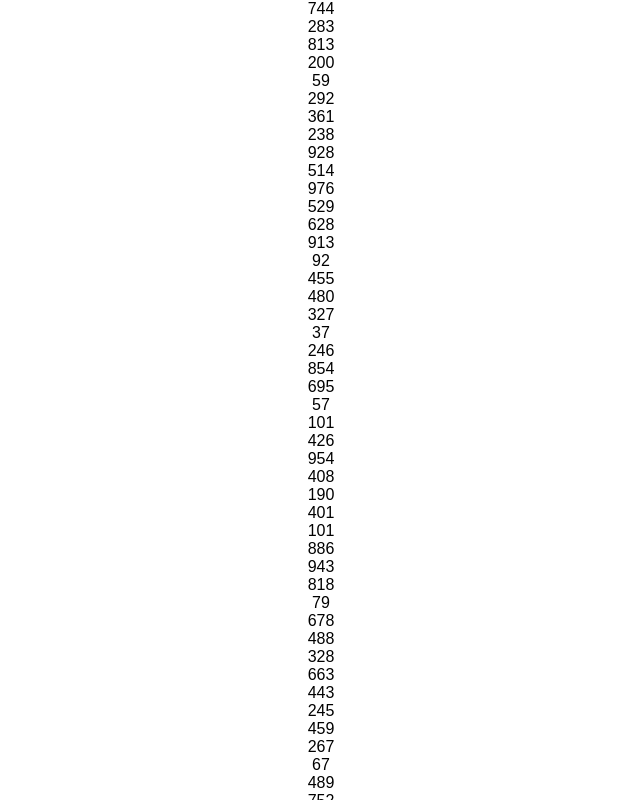
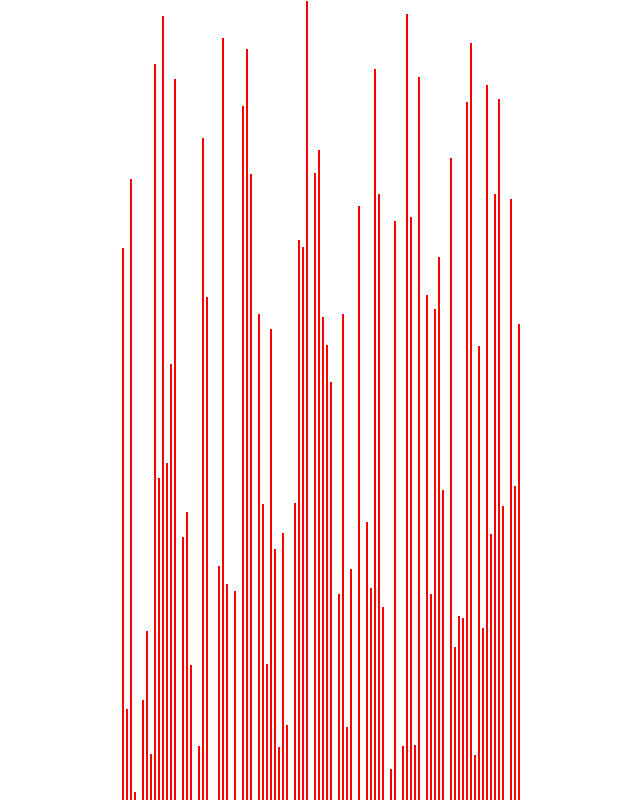
Before and after one commit to umawani/VisualSorting, a React (Create React App) app in the folder sorting_visual/: page / in a window 1280 px wide. Shown: the top 800 px of the page, without its empty margins (319-959 px from the left). Built offline with nearby package versions, Linux system fonts and the light colour scheme.

Commit message:
Got random bars to generate!

```diff
--- a/sorting_visual/src/SortingVisualizer/SortingVisualizer.css
+++ b/sorting_visual/src/SortingVisualizer/SortingVisualizer.css
@@ -0,0 +1,11 @@
+.array-container{
+  display: flex;
+  justify-content: center;
+  align-self: center;
+  align-items: flex-end;
+}
+.array-bar{
+  width: 2px;
+  display: inline-block;
+  margin: 1px;
+}
--- a/sorting_visual/src/SortingVisualizer/SortingVisualizer.jsx
+++ b/sorting_visual/src/SortingVisualizer/SortingVisualizer.jsx
@@ -1,4 +1,5 @@
 import React from 'react';
+import './SortingVisualizer.css';
 
 
 export default class SortingVisualizer extends React.Component {
@@ -28,10 +29,11 @@ export default class SortingVisualizer extends React.Component {
     const {array} = this.state;
 
     return (
-      <div>
+      <div className="array-container">
         {array.map((value, index) => (
-          <div className="array-bar" key={index}>
-            {value}
+          <div className="array-bar"
+          key={index}
+          style={{backgroundColor : 'red', height : `${value}px`,}}>
           </div>
         ))}
       </div>
```
